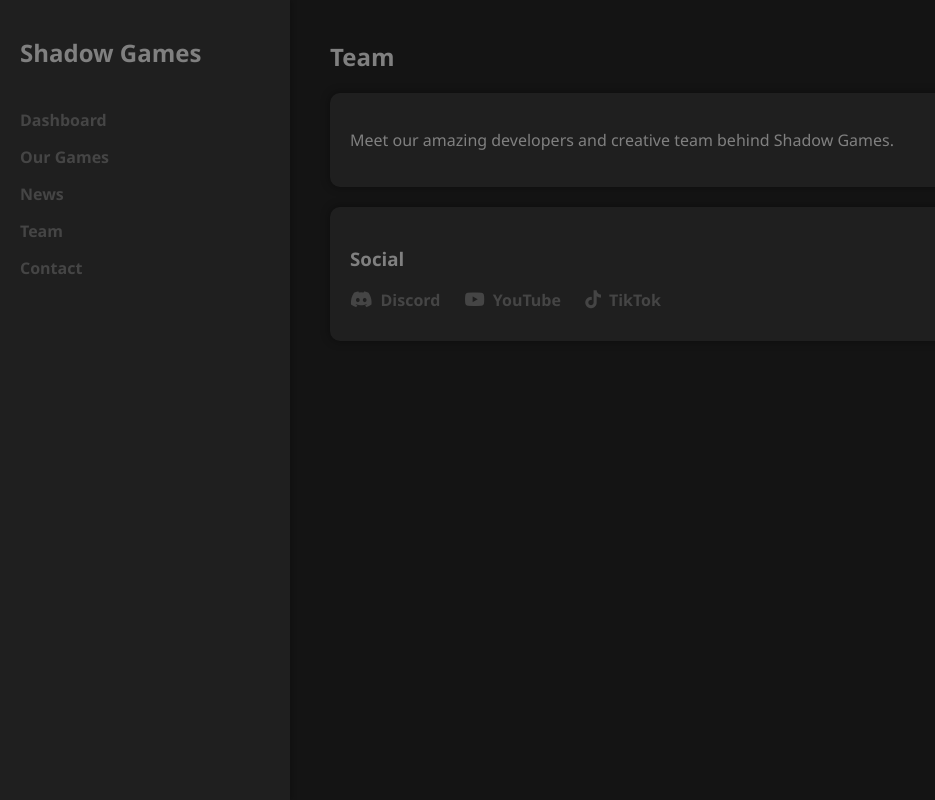
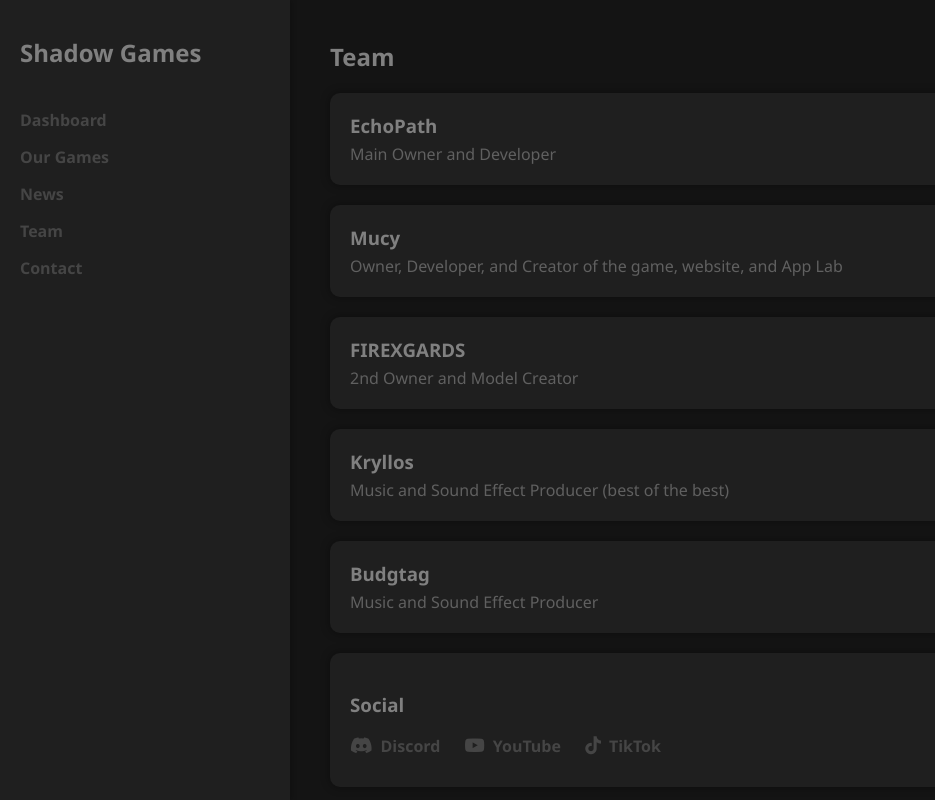
Before and after one commit to Mucyvr/shadowgames.github.io, a plain HTML site: page index.html in a window 1280 px wide. Both pictures are taken after a click on the link "Team". Shown: the whole page, without its empty margins (0-935 px from the left). Drawn offline with Linux system fonts and the light colour scheme.

Commit message:
Add files via upload

```diff
--- a/index.html
+++ b/index.html
@@ -47,6 +47,7 @@
     .main {
       flex: 1;
       padding: 40px;
+      overflow-y: auto;
     }
 
     .main h2 {
@@ -107,6 +108,20 @@
       color: #141414;
       transform: scale(1.05);
     }
+
+    .team-member {
+      margin-bottom: 20px;
+    }
+
+    .team-member h3 {
+      margin: 0;
+      color: #808080;
+    }
+
+    .team-member p {
+      margin: 5px 0 0;
+      color: #606060;
+    }
   </style>
 </head>
 <body>
@@ -154,8 +169,25 @@
 
     <div id="team" class="hidden">
       <h2>Team</h2>
-      <div class="card">
-        <p>Meet our amazing developers and creative team behind Shadow Games.</p>
+      <div class="card team-member">
+        <h3>EchoPath</h3>
+        <p>Main Owner and Developer</p>
+      </div>
+      <div class="card team-member">
+        <h3>Mucy</h3>
+        <p>Owner, Developer, and Creator of the game, website, and App Lab</p>
+      </div>
+      <div class="card team-member">
+        <h3>FIREXGARDS</h3>
+        <p>2nd Owner and Model Creator</p>
+      </div>
+      <div class="card team-member">
+        <h3>Kryllos</h3>
+        <p>Music and Sound Effect Producer (best of the best)</p>
+      </div>
+      <div class="card team-member">
+        <h3>Budgtag</h3>
+        <p>Music and Sound Effect Producer</p>
       </div>
     </div>
 
@@ -189,9 +221,9 @@
     function playClick() {
       clickSound.currentTime = 0;
       clickSound.play();
+    }
 
     function playHover() {
-    }
       hoverSound.currentTime = 0;
       hoverSound.play();
     }
```
